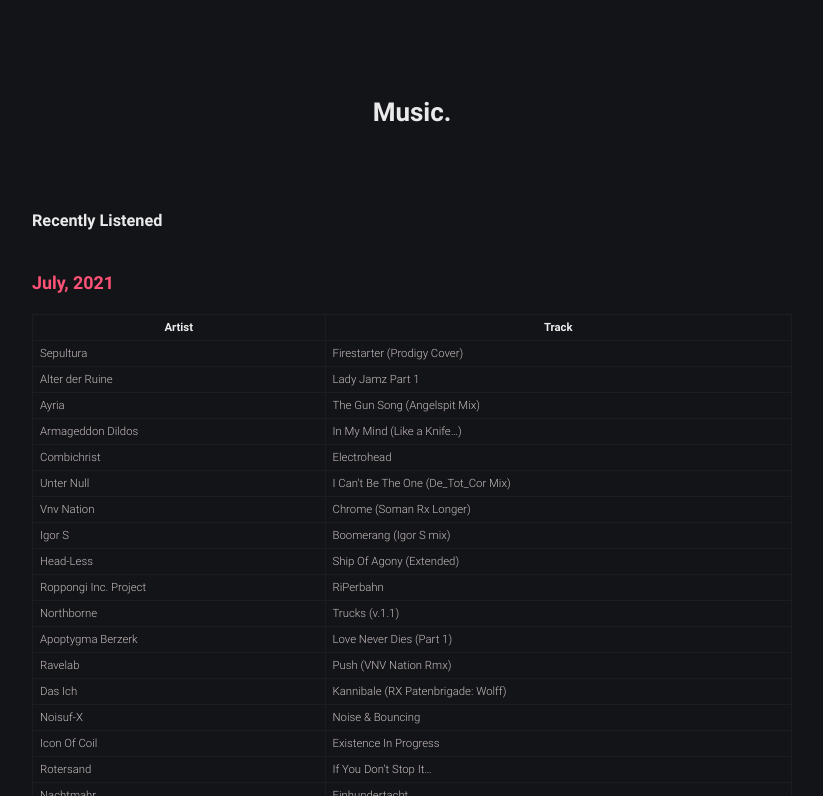
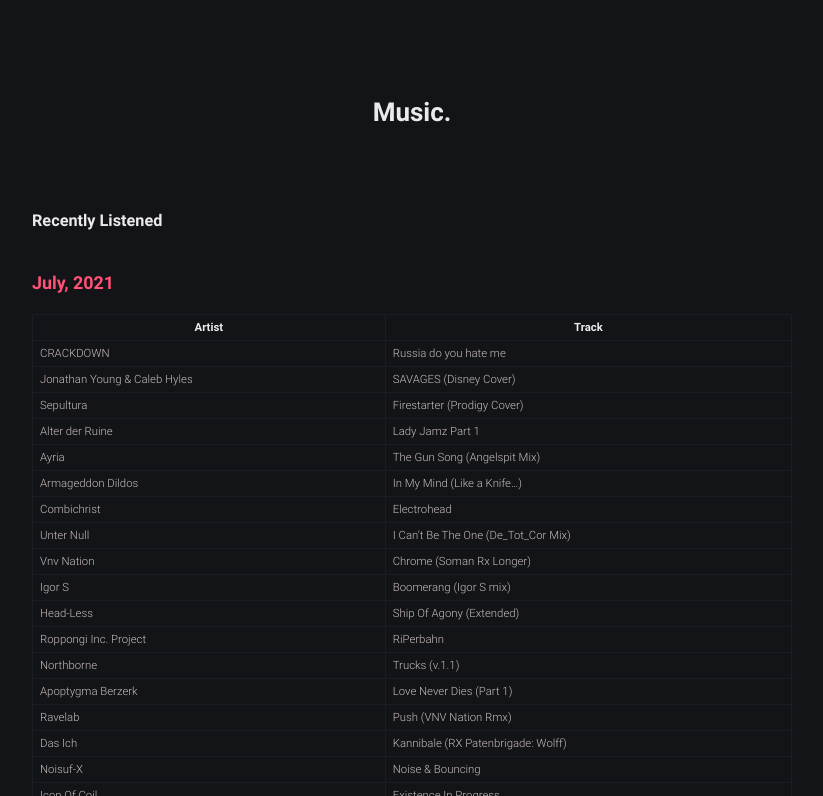
Before and after one commit to robert-marshall/xyz, a Jekyll site: the page built from music.md, in a window 1280 px wide and 900 px high, cut to the strip 104-900 px from the top of the window. Shown: the whole strip, without its empty margins (228-1051 px from the left). Built offline with Jekyll 4.4.1, drawn with Linux system fonts in a browser that asks for light colours.

Commit message:
Misc. fixes

```diff
--- a/music.md
+++ b/music.md
@@ -11,6 +11,8 @@
 
 | Artist | Track |
 |--------|-------|
+CRACKDOWN | Russia do you hate me
+Jonathan Young & Caleb Hyles | SAVAGES (Disney Cover)
 Sepultura | Firestarter (Prodigy Cover)
 Alter der Ruine | Lady Jamz Part 1
 Ayria | The Gun Song (Angelspit Mix)
```
